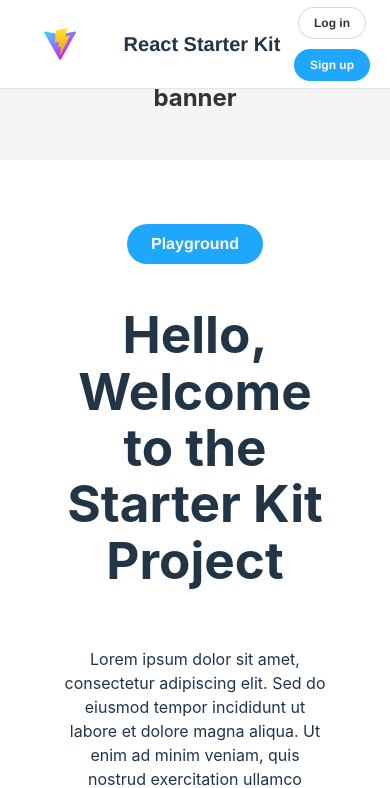
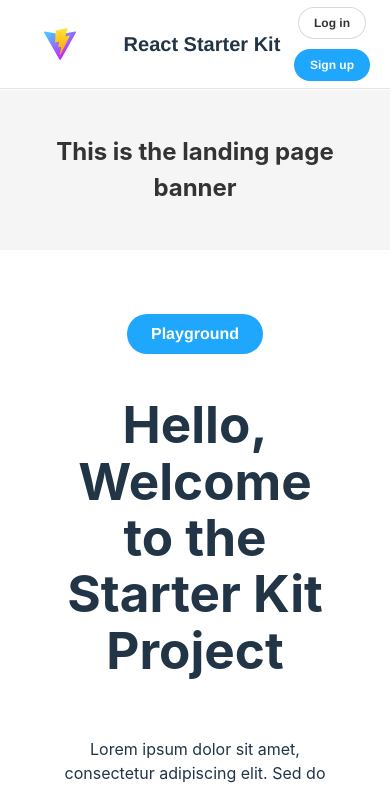
Before and after one commit to sharvin3007/react-starter-kit, a React (Vite) app: page / in a window 390 px wide. Shown: the top 788 px of the page. Built offline with nearby package versions, Linux system fonts and the light colour scheme.

Commit message:
chore: updates styles for mobile responsiveness

```diff
--- a/src/pages/Landing/landingPage.css
+++ b/src/pages/Landing/landingPage.css
@@ -9,4 +9,8 @@
   justify-content: center;
   align-items: center;
   flex-direction: column;
+
+  @media (max-width: 768px) {
+    margin-top: 90px;
+  }
 }
```
